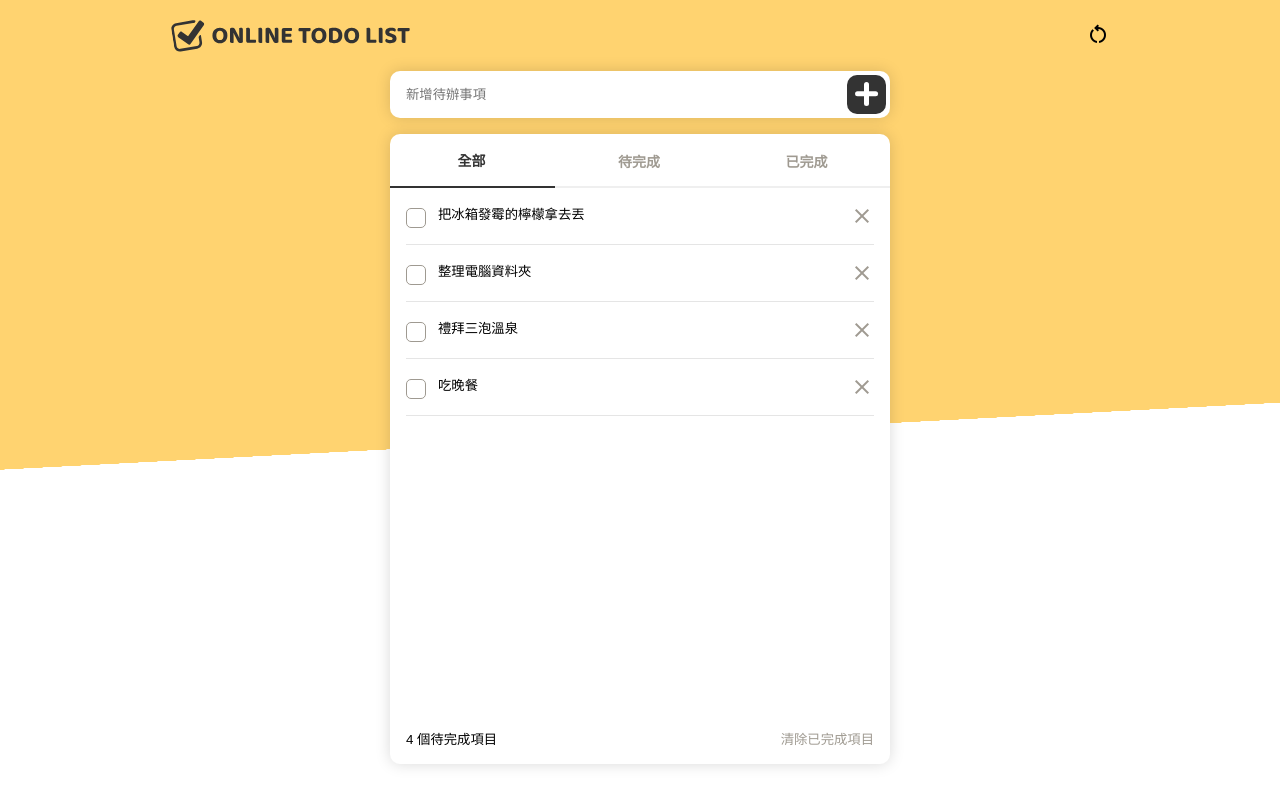
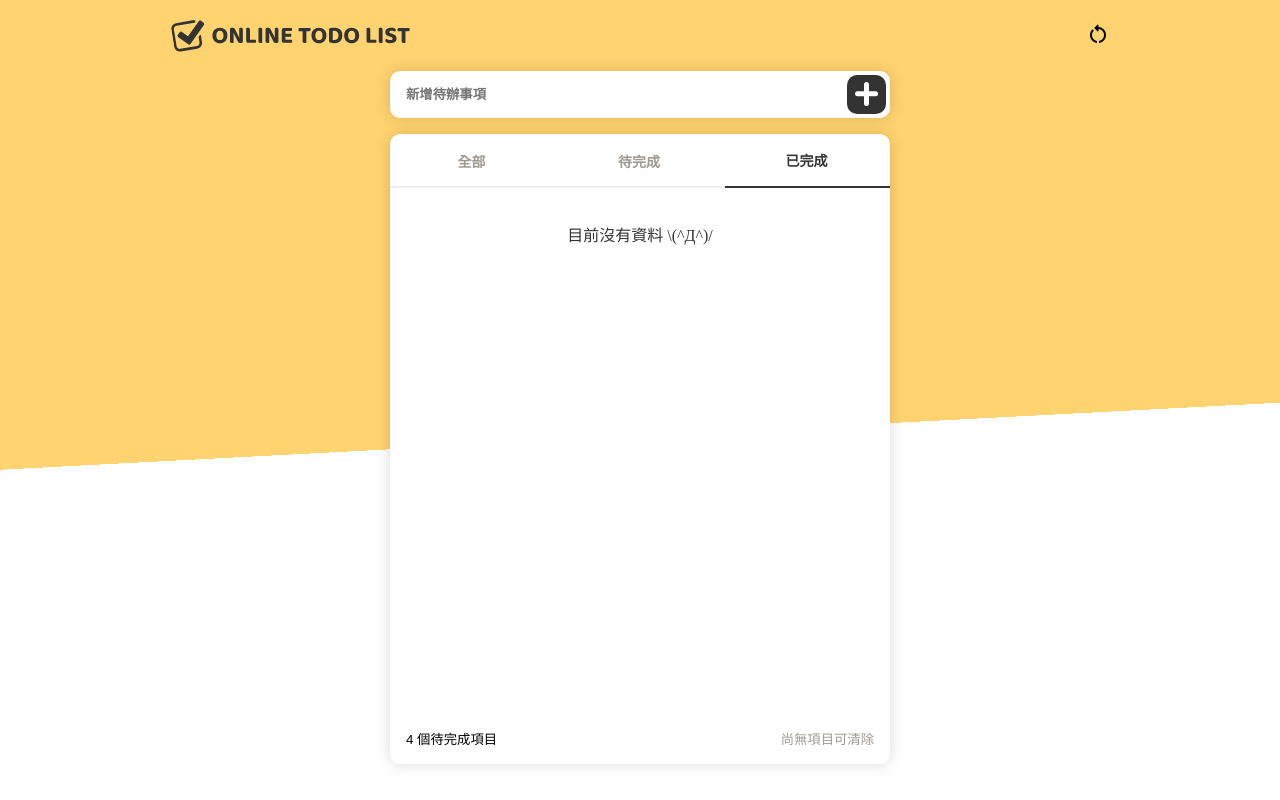
Before and after one commit to study-hex/react-todolist-newbie, a React (Vite) app: page / in a window 1280 px wide. Both pictures are taken after a click on the button "清除已完成項目". Built offline with nearby package versions, Linux system fonts and the light colour scheme; the HTML template or start-up script is replaced by a standard one.

Commit message:
refactor: Add if no data text
- clear btn disabled if nothing
- show text if no data

```diff
--- a/src/components/TodoAddInput.jsx
+++ b/src/components/TodoAddInput.jsx
@@ -17,6 +17,8 @@ const InputContainer = styled.div`
 
   > input {
     width: 90%;
+    font-weight: bold;
+    color: #333333;
   }
 `;
 
--- a/src/components/TodoList.jsx
+++ b/src/components/TodoList.jsx
@@ -12,6 +12,11 @@ const TodoListContainer = styled.ul`
 
   & input[type='text'] {
     width: 100%;
+  }
+
+  > h3 {
+    padding: 24px;
+    text-align: center;
   }
 `;
 
@@ -89,6 +94,14 @@ function TodoList(props) {
   };
   // end of handleEditTodo
 
+  if (!filterData.length) {
+    return (
+      <TodoListContainer>
+        <h3>目前沒有資料 \(^Д^)/</h3>
+      </TodoListContainer>
+    );
+  }
+
   return (
     <>
       <TodoListContainer>
--- a/src/components/TodoListCard.jsx
+++ b/src/components/TodoListCard.jsx
@@ -73,6 +73,12 @@ const ButtonClearTodo = styled.button`
   color: #9f9a91;
   transition: transform 0.3s linear;
 
+  &:disabled {
+    color: #9f9a91;
+    transform: none;
+    cursor: not-allowed;
+  }
+
   &:hover {
     font-weight: bold;
     color: #333333;
@@ -97,10 +103,12 @@ function TodoListCard(props) {
 
   const [filterData, setFilterData] = useState([]);
   const [haveTodoLength, setHaveTodoLength] = useState(0);
+  const [haveClearLength, setHaveClearLength] = useState(0);
 
   const handleClearTodo = () => {
     const newData = todoData.filter((item) => !item.status);
 
+    handleTabClick('DONE');
     updateData(newData);
   };
   // end of handleClearTodo
@@ -121,6 +129,7 @@ function TodoListCard(props) {
     );
 
     setHaveTodoLength(todoData.filter((item) => !item.status).length);
+    setHaveClearLength(todoData.filter((item) => item.status).length);
   }, [todoData, isClickTab, setFilterData]);
   // end of useEffect
 
@@ -142,6 +151,7 @@ function TodoListCard(props) {
         <CardHeader>
           <TabList>
             <TabItem>
+              <h2>
                 <button
                   type="button"
                   aria-label="ALL"
@@ -150,8 +160,10 @@ function TodoListCard(props) {
                 >
                   全部
                 </button>
+              </h2>
             </TabItem>
             <TabItem>
+              <h2>
                 <button
                   type="button"
                   aria-label="TODO"
@@ -160,8 +172,10 @@ function TodoListCard(props) {
                 >
                   待完成
                 </button>
+              </h2>
             </TabItem>
             <TabItem>
+              <h2>
                 <button
                   type="button"
                   aria-label="DONE"
@@ -170,6 +184,7 @@ function TodoListCard(props) {
                 >
                   已完成
                 </button>
+              </h2>
             </TabItem>
           </TabList>
         </CardHeader>
@@ -191,8 +206,13 @@ function TodoListCard(props) {
             <span>{haveTodoLength}</span> 個待完成項目
           </button>
 
-          <ButtonClearTodo aria-label="CLEAR" onClick={handleClearTodo}>
-            清除已完成項目
+          <ButtonClearTodo
+            aria-label="CLEAR"
+            onClick={handleClearTodo}
+            disabled={!haveClearLength}
+            aria-disabled={!haveClearLength}
+          >
+            {haveClearLength ? '清除已完成項目' : '尚無項目可清除'}
           </ButtonClearTodo>
         </CardFooter>
       </Card>
```
Lines whose indentation alone changed are shown as unchanged.
